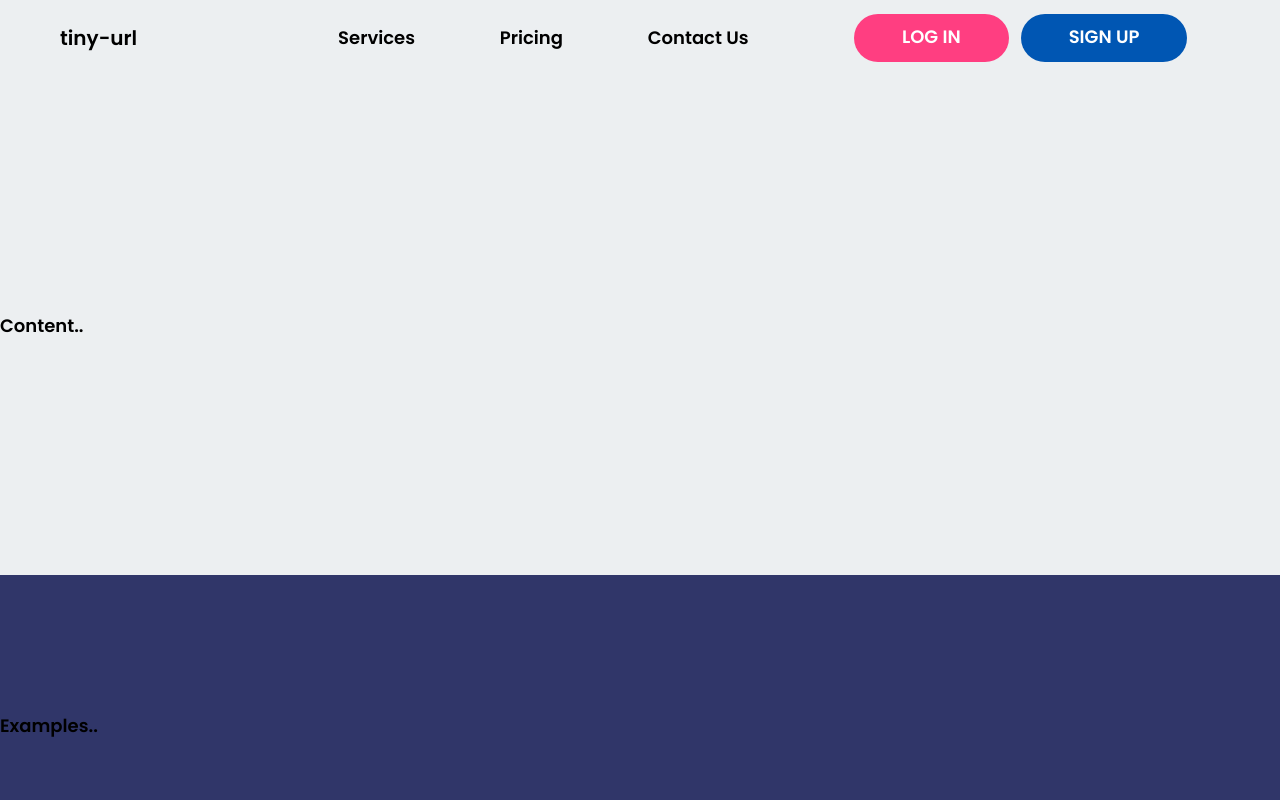
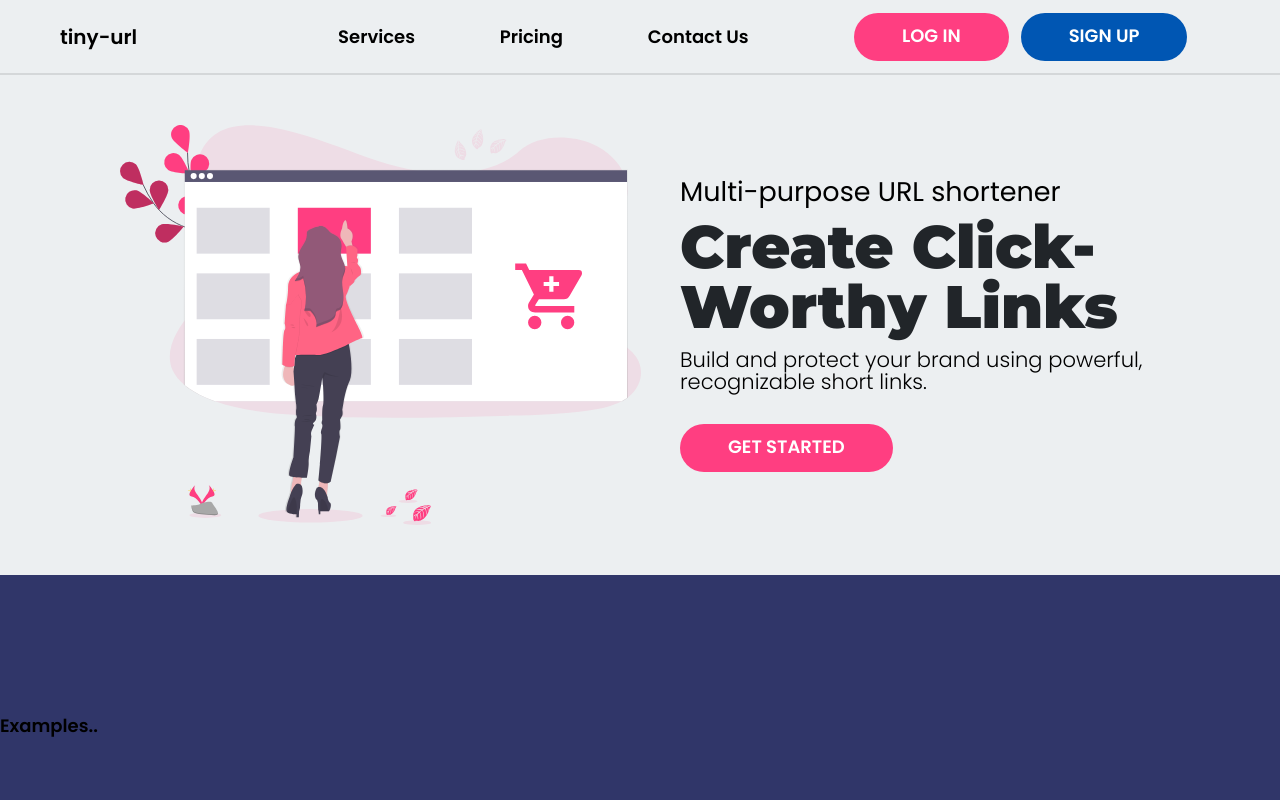
Before and after one commit to RickBr0wn/url-shortner, a React (Create React App) app in the folder client/: page / in a window 1280 px wide. Shown: the top 800 px of the page. Built offline with nearby package versions, Linux system fonts and the light colour scheme.

Commit message:
adds hero content

```diff
--- a/client/src/App.js
+++ b/client/src/App.js
@@ -8,15 +8,25 @@ import Pricing from './components/Pricing'
 import Contact from './components/Contact'
 import Footer from './components/Footer'
 
+const Wrapper = styled.div`
+  display: flex;
+  flex-direction: column;
+  justify-content: center;
+  align-items: center;
+  width: 100vw;
+`
+
 function App() {
   return (
     <div>
       <Navbar />
-      <Main />
-      <Examples />
-      <Pricing />
-      <Contact />
-      <Footer />
+      <Wrapper>
+        <Main />
+        <Examples />
+        <Pricing />
+        <Contact />
+        <Footer />
+      </Wrapper>
     </div>
   )
 }
--- a/client/src/components/Contact.js
+++ b/client/src/components/Contact.js
@@ -4,6 +4,7 @@ import styled from 'styled-components'
 const Wrapper = styled.div`
   background-color: var(--highlight-blue);
   height: 30rem;
+  width: 100vw;
   display: flex;
   align-items: center;
 `
--- a/client/src/components/Examples.js
+++ b/client/src/components/Examples.js
@@ -4,6 +4,7 @@ import styled from 'styled-components'
 const Wrapper = styled.div`
   background-color: var(--header-purple);
   height: 30rem;
+  width: 100vw;
   display: flex;
   align-items: center;
 `
--- a/client/src/components/Footer.js
+++ b/client/src/components/Footer.js
@@ -4,6 +4,7 @@ import styled from 'styled-components'
 const Wrapper = styled.div`
   background-color: var(--header-purple);
   height: 30rem;
+  width: 100vw;
   display: flex;
   align-items: center;
 `
--- a/client/src/components/Main.js
+++ b/client/src/components/Main.js
@@ -1,14 +1,72 @@
 import React from 'react'
 import styled from 'styled-components'
+
+import svg from '../images/undraw_shopping.svg'
+
+import { Button } from './Navbar'
 
 const Wrapper = styled.div`
   height: 50rem;
   display: flex;
-  align-items: center;
+  align-items: space-around;
+  justify-content: center;
+  max-width: 110rem;
+`
+
+const Panel = styled.div`
+  height: 50rem;
+  display: flex;
+  flex-direction: column;
+  justify-content: center;
+  align-items: flex-start;
+  min-width: 48rem;
+  margin: 0 4rem;
+`
+
+const Image = styled.img`
+  height: 40rem;
+`
+
+const Statement = styled.h2`
+  font-family: 'Poppins', sans-serif;
+  font-size: 2.7rem;
+  font-weight: 400;
+  line-height: 1;
+`
+
+const Title = styled.h1`
+  color: var(--header-color);
+  font-family: 'Montserrat', sans-serif;
+  font-weight: 800;
+  font-size: 6rem;
+  line-height: 1;
+  margin-top: 1.2rem;
+`
+
+const HookLine = styled.h3`
+  font-family: 'Poppins', sans-serif;
+  font-weight: 300;
+  line-height: 1;
+  margin-top: 1.2rem;
+  margin-bottom: 3.2rem;
 `
 
 function Main() {
-  return <Wrapper>Content..</Wrapper>
+  return (
+    <Wrapper>
+      <Panel>
+        <Image src={svg} alt="woman online shopping" />
+      </Panel>
+      <Panel>
+        <Statement>Multi-purpose URL shortener</Statement>
+        <Title>Create Click-Worthy Links</Title>
+        <HookLine>
+          Build and protect your brand using powerful, recognizable short links.
+        </HookLine>
+        <Button color="pink">Get started</Button>
+      </Panel>
+    </Wrapper>
+  )
 }
 
 export default Main
--- a/client/src/components/Navbar.js
+++ b/client/src/components/Navbar.js
@@ -8,6 +8,7 @@ const Wrapper = styled.div`
   flex-direction: 'row';
   justify-content: space-evenly;
   padding: 0 6rem;
+  border-bottom: solid rgba(0, 0, 0, 0.1) 2px;
 `
 
 const Logo = styled.div`
@@ -43,7 +44,7 @@ const Buttons = styled.div`
   flex: 2;
 `
 
-const Button = styled.button`
+export const Button = styled.button`
   display: flex;
   align-items: center;
   height: 2.4rem;
--- a/client/src/components/Pricing.js
+++ b/client/src/components/Pricing.js
@@ -4,6 +4,7 @@ import styled from 'styled-components'
 const Wrapper = styled.div`
   background-color: var(--highlight-pink);
   height: 30rem;
+  width: 100vw;
   display: flex;
   align-items: center;
 `
```
Also changed, not shown: client/src/images/undraw_shopping.svg (added).
